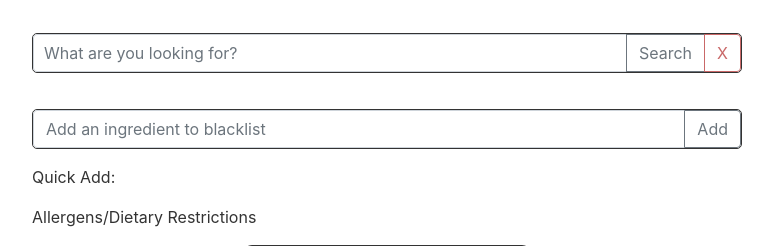
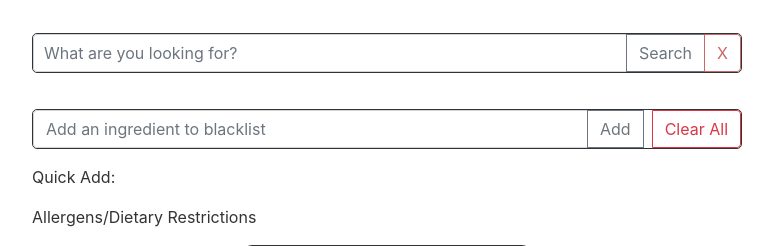
Before and after one commit to UCCS-CS4300-5300/Group1-fall2024, a Django app: page / in a window 1280 px wide. Shown: the part 141-387 px from the top of the page, without its empty margins (253-1026 px from the left). Run offline with Django 4.2, Linux system fonts and the light colour scheme; data that the repository does not hold is empty; some libraries are stand-ins or nearby versions.

Commit message:
added clear all button (for blacklist)

```diff
--- a/cookapp/templates/cookapp/index.html
+++ b/cookapp/templates/cookapp/index.html
@@ -41,6 +41,7 @@ rel="stylesheet"
                             <input type="text" id="new-blacklist-input" class="form-control" placeholder="Add an ingredient to blacklist">
                             <div class="input-group-append">
                                 <button class="btn btn-outline-secondary" type="button" id="add-blacklist">Add</button>
+                                <button class="btn btn-outline-danger ml-2" type="button" id="clear-all-blacklist">Clear All</button>
                             </div>
                         </div>
                         <div id="common-ingredients" class="w-100 mb-3">
@@ -162,6 +163,10 @@ rel="stylesheet"
             addBlacklistIngredient(ingredient);
         });
 
+        $('#clear-all-blacklist').on('click', function() {
+            $('#blacklist-container').empty(); // Removes all blacklist tags
+        });
+
         $('#new-blacklist-input').on('keyup', function(e) {
             if (e.keyCode === 13) {  // Enter key
                 var ingredient = $(this).val().trim();
```
